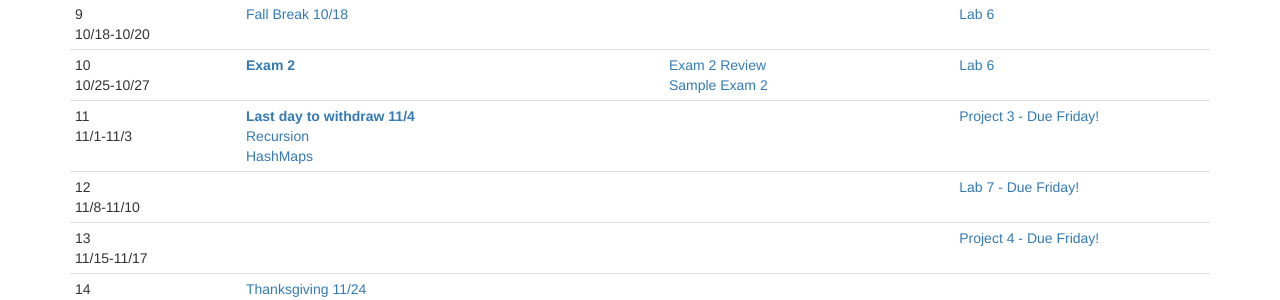
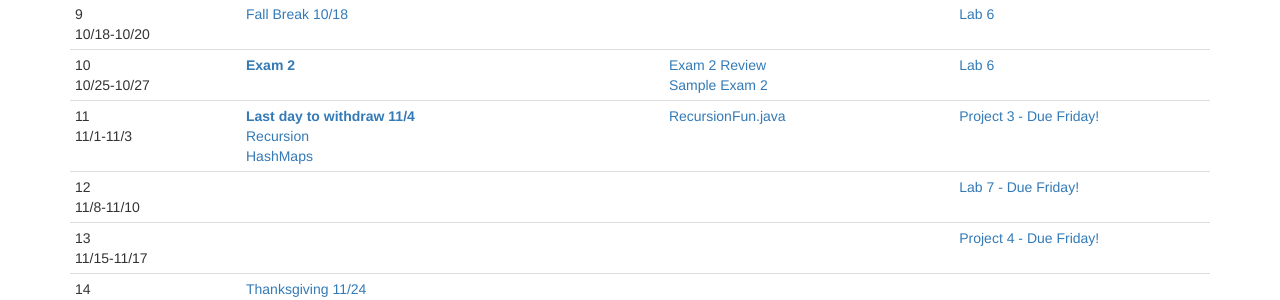
Before and after one commit to CS112-F16/cs112-f16.github.io, a Jekyll site: the page built from schedule.html, in a window 1280 px wide and 900 px high, scrolled down 817 px. Shown: the part 363-663 px from the top of the window. Built offline with Jekyll 4.4.1, drawn with Linux system fonts in a browser that asks for light colours.

Commit message:
add recursion examples

```diff
--- a/schedule.html
+++ b/schedule.html
@@ -178,6 +178,7 @@
         <a href="https://github.com/CS112-F16/notes/blob/master/hashmaps.md">HashMaps</a><br/>
       </td>
       <td>
+        <a href="https://github.com/CS112-F16/code/blob/master/ClassExamplesWeek11/RecursionFun.java">RecursionFun.java</a><br/>
       </td>
       <td>
         <a href="https://github.com/CS112-F16/projects/blob/master/project3.md">Project 3 - Due Friday!</a>
```
